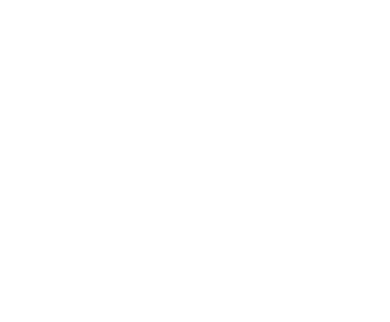
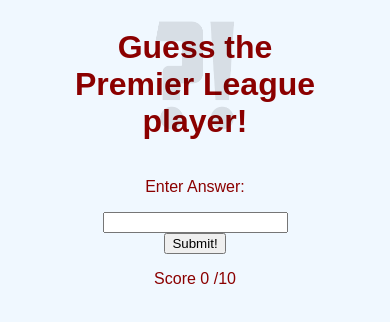
Before and after one commit to JLG-96/guess-PL-player, a plain HTML site: page index.html in a window 390 px wide. Drawn offline with Linux system fonts and the light colour scheme; a web font is replaced by a local one.

Commit message:
Add basic styling, styled heading and made responsive

```diff
--- a/assets/css/style.css
+++ b/assets/css/style.css
@@ -0,0 +1,37 @@
+/* Global style */
+
+body {
+    background-color:#F0F8FF;
+    font-family: "Moderustic", sans-serif;
+    color: #8B0000;
+    text-align: center;
+}
+
+/* Parent container to hold the logo and text */
+.header-container {
+    position: relative;
+    display: inline-block;
+    text-align: center;
+    width: 100%;
+}
+
+/* background image */
+.logo {
+    position: absolute;
+    top: 10px;
+    left: 50%;
+    transform: translateX(-50%);
+    height: 75%;
+    opacity: 0.1;
+    z-index: 1;
+}
+
+
+
+/* Media queries for smaller screens */
+@media (max-width: 720px) {
+
+    .header-container{
+        width: 75%;
+    }
+}
--- a/index.html
+++ b/index.html
@@ -1,13 +1,50 @@
 <!DOCTYPE html>
 <html lang="en">
+
 <head>
     <meta charset="UTF-8">
     <meta name="viewport" content="width=device-width, initial-scale=1.0">
+
+    <!-- Meta tags for search engines -->
+    <meta name="description"
+        content="Guess the Premier League player! Take this quiz and see how well you really know the stars of English football.">
+    <meta name="keywords" content="Premier League, football, football players, quiz, game, challenge, guess">
+
+    <!-- google font -->
+    <link rel="preconnect" href="https://fonts.googleapis.com">
+    <link rel="preconnect" href="https://fonts.gstatic.com" crossorigin>
+    <link href="https://fonts.googleapis.com/css2?family=Moderustic&display=swap" rel="stylesheet">
+
+
+    <!-- Stylesheet -->
     <link rel="stylesheet" href="assets/css/style.css">
-    <title>Document</title>
+    <!-- Title -->
+    <title>Guess the Premier League player!</title>
 </head>
+
 <body>
+    <div class="header-container">
+        <img class="logo" src="assets/images/logo.png" alt="logo">
+        <h1 class="heading">Guess the Premier League player!</h1>
+    </div>
+
+    <div class="game-area">
+        <div class="question-area"></div>
+
+        <div class="answer-area">
+            <p class="answer-message">Enter Answer:</p>
+            <input id="answer-box" type="text">
+        </div>
+        <button data-type="submit" class="submit-button">Submit!</button>
+
+    </div>
+
+    <div class="score-area">
+        <p class="scores">Score <span id="score">0</span> /10</p>
+
+    </div>
 
     <script src="assets/js/script.js"></script>
 </body>
+
 </html>
```
Also changed, not shown: assets/images/logo.png (added).
